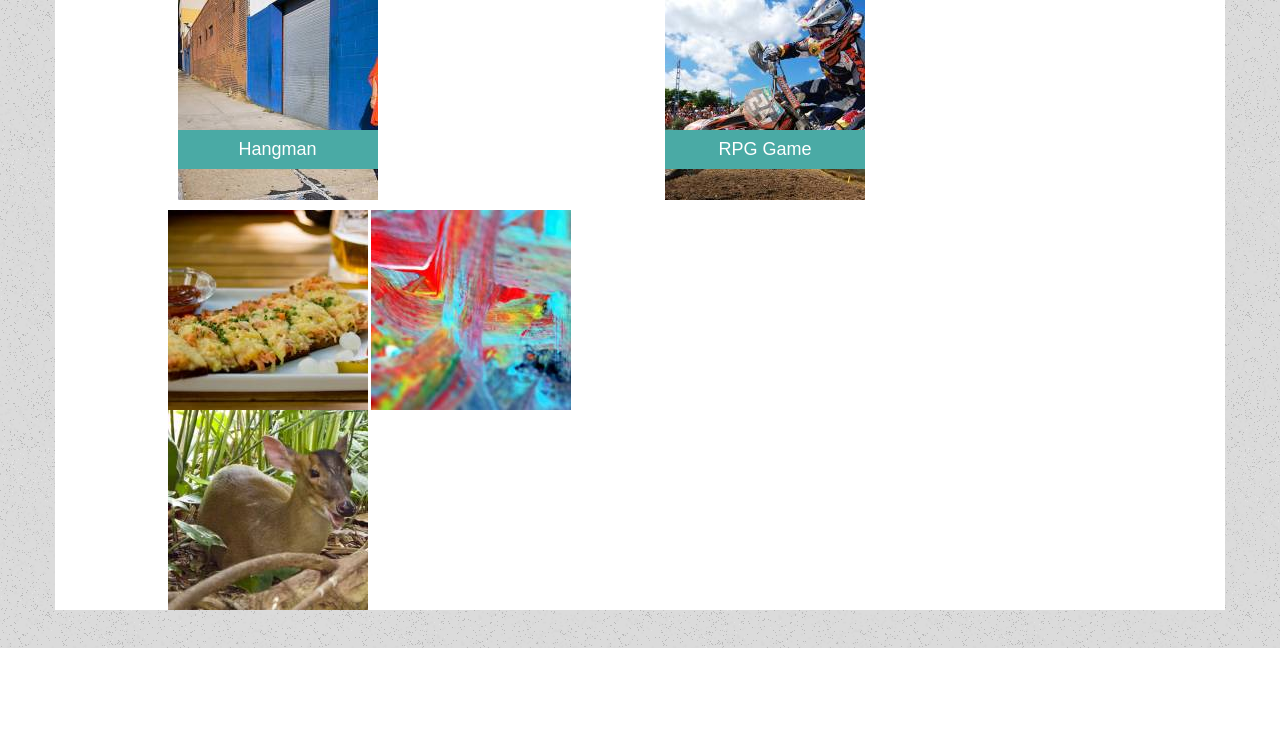
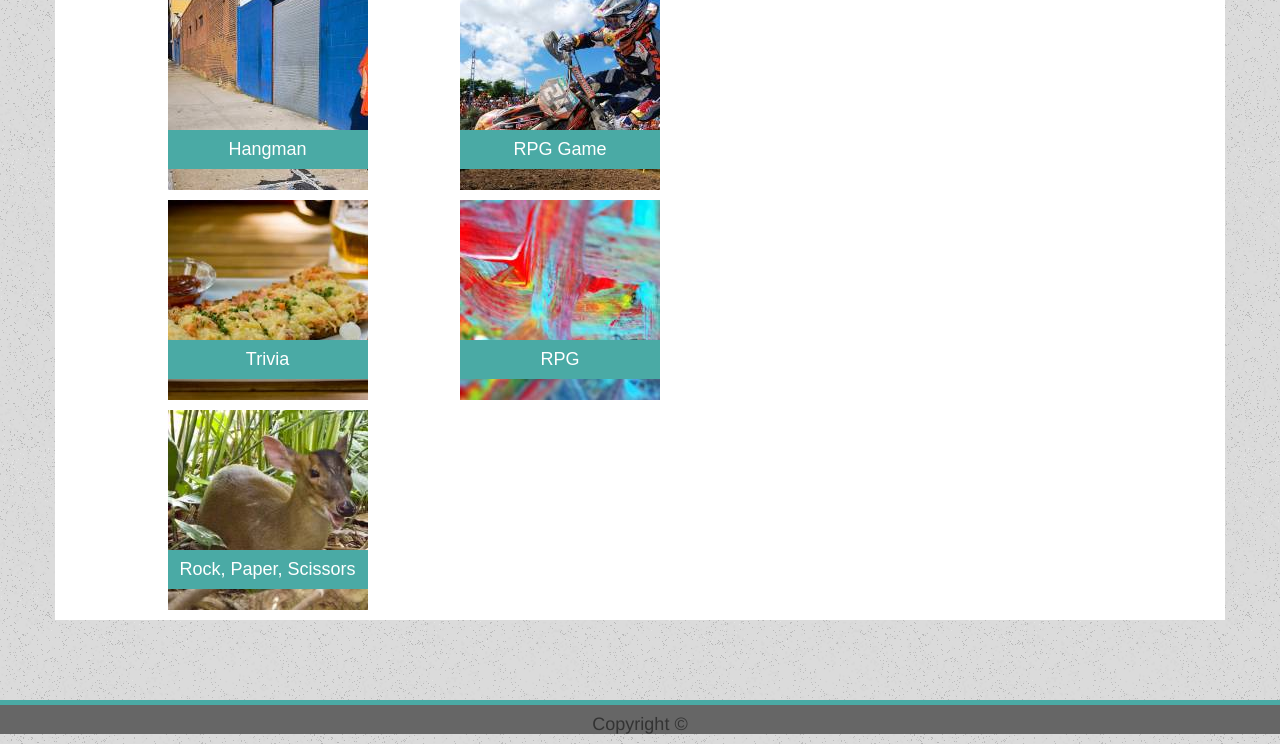
Before and after one commit to IyAmGroot/Bootstrap-Portfolio, a plain HTML site: page portfolio.html in a window 1280 px wide. Shown: the part 152-896 px from the top of the page. Before the commit the page ends 800 px from the top, so only its background shows below. Drawn offline with nearby package versions, Linux system fonts and the light colour scheme.

Commit message:
OCT 30 Updates

```diff
--- a/assets/css/bsStyle.css
+++ b/assets/css/bsStyle.css
@@ -45,7 +45,7 @@ h1 {
   margin-bottom: 0;
   border: none;
 }
-.left {
+/* .left {
   position: relative;
 
   width: 200px;
@@ -53,6 +53,10 @@ h1 {
   padding: 10px;
   background-color: #fff;
   margin-bottom: 20px;
+} */
+.pictureDiv {
+  margin-bottom: 10px;
+  margin-right: 10px;
 }
 
 .imgText {
@@ -64,3 +68,12 @@ h1 {
 
   text-align: center;
 }
+.spacer {
+  height: 80px;
+  width: 100%;
+}
+footer {
+  border-top: 5px solid #4aaaa5;
+  text-align: center;
+  background-color: #666666;
+}
--- a/portfolio.html
+++ b/portfolio.html
@@ -2,7 +2,7 @@
 <html lang="en">
 
 <head>
-    <title>About Me</title>
+    <title>Portfoliio</title>
     <meta charset="utf-8">
     <meta name="viewport" content="width=device-width, initial-scale=1">
     <link rel="stylesheet" href="https://maxcdn.bootstrapcdn.com/bootstrap/3.3.7/css/bootstrap.min.css">
@@ -57,16 +57,16 @@
             <div class="col-md-1">
 
             </div>
-            <div class="col-md-5 ">
-                <div class="left">
+            <div class="col-md-3 ">
+                <div class="pictureDiv">
                     <img src="assets/images/img1.jpg" alt="image 1">
                     <div class="imgText">
                         <h4>Hangman</h4>
                     </div>
                 </div>
             </div>
-            <div class="col-md-5">
-                <div class="left">
+            <div class="col-md-2">
+                <div class="pictureDiv">
                     <img src="assets/images/img2.jpg" alt="image 2">
                     <div class="imgText">
                         <h4>RPG Game</h4>
@@ -81,21 +81,38 @@
             <div class="col-md-1">
 
             </div>
-            <div class="col-md-10">
-                <img src="assets/images/img3.jpg" alt="image 3">
-                <img src="assets/images/img4.jpg" alt="image 4">
+            <div class="col-md-3 ">
+                <div class="pictureDiv">
+                    <img src="assets/images/img3.jpg" alt="image 3">
+                    <div class="imgText">
+                        <h4>Trivia</h4>
+                    </div>
+                </div>
+            </div>
+            <div class="col-md-2">
+                <div class="pictureDiv">
+                    <img src="assets/images/img4.jpg" alt="image 4">
+                    <div class="imgText">
+                        <h4>RPG </h4>
+                    </div>
+                </div>
             </div>
             <div class="col-md-1">
 
             </div>
+
         </div>
         <div class="row">
             <div class="col-md-1">
 
             </div>
-            <div class="col-md-10">
-                <img src="assets/images/img5.jpg" alt="image 5">
-
+            <div class="col-md-2">
+                <div class="pictureDiv">
+                    <img src="assets/images/img5.jpg" alt="image 5">
+                    <div class="imgText">
+                        <h4>Rock, Paper, Scissors</h4>
+                    </div>
+                </div>
             </div>
             <div class="col-md-1">
 
@@ -106,7 +123,12 @@
 
     </div>
 
-
+    <div class="spacer"></div>
+    <div>
+        <footer class="footer">
+            <h4>Copyright &copy;</h4>
+        </footer>
+    </div>
 
 
 </body>
```
Also changed, not shown: contact.html (+7 -2 lines), index.html (+25 -19 lines).
